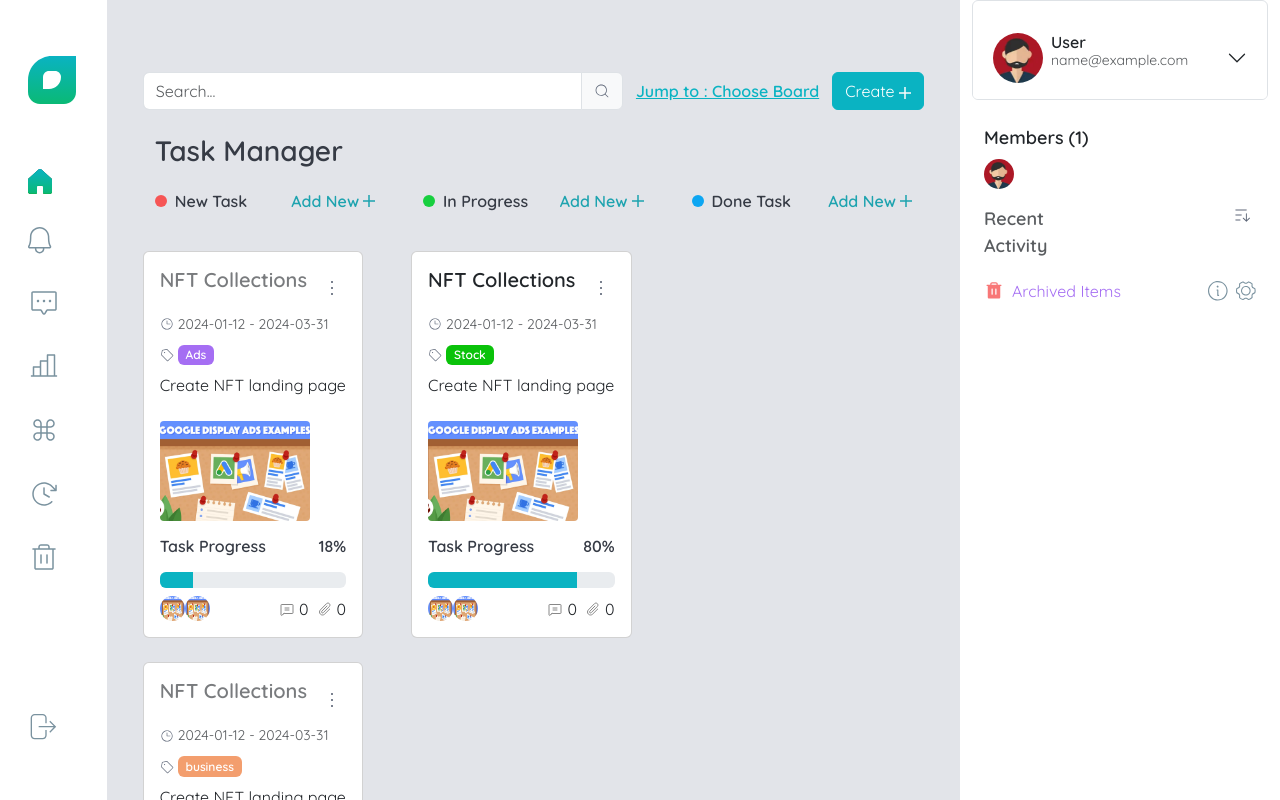
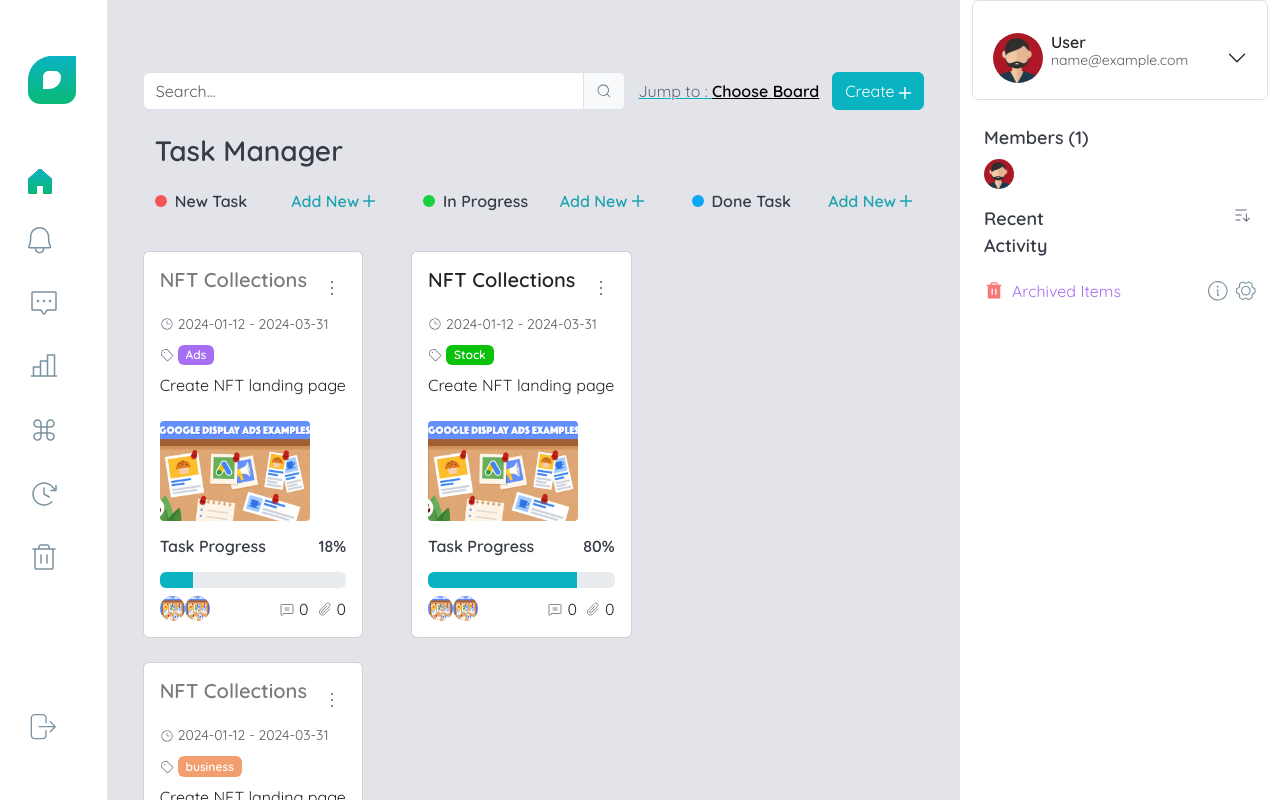
Before and after one commit to taif-k/Taskman-Task.Manager.Dashboard, a React (Vite) app: page / in a window 1280 px wide. Built offline with nearby package versions, Linux system fonts and the light colour scheme; sample sign-in values are in the browser's storage.

Commit message:
updated text color

```diff
--- a/src/components/Members.jsx
+++ b/src/components/Members.jsx
@@ -1,6 +1,6 @@
 import { Col, Container, Row } from "react-bootstrap";
 import avatarImg from "../assets/images/avatar_img.webp";
-import Image from 'react-bootstrap/Image';
+import Image from "react-bootstrap/Image";
 
 const Members = () => {
   const avatarSizes = [30];
@@ -10,21 +10,28 @@ const Members = () => {
     content = (
       <div className="d-flex gap-1 align-items-center flex-wrap">
         {avatarSizes.map((size, index) => (
-                    <Image key={index} src={avatarImg} roundedCircle width={size} height={size} />
+          <Image
+            key={index}
+            src={avatarImg}
+            roundedCircle
+            width={size}
+            height={size}
+          />
         ))}
       </div>
     );
   } catch (error) {
     console.log(error);
-
   }
 
   return (
     <>
       <Row>
-                <div className="mb-2 fw-semibold font-18">
+        <div
+          className="mb-2 section-title">
           Members <span>({avatarSizes.length})</span>
         </div>
+
         {content}
       </Row>
     </>
--- a/src/components/RecentActivity.jsx
+++ b/src/components/RecentActivity.jsx
@@ -14,35 +14,62 @@ const ActivityRow = React.memo(({ act, COLUMN_LABELS }) => {
             return (
               <>
                 added card{" "}
-                <span style={{ textDecoration: "underline" }}>{act.taskName}</span> to board{" "}
-                <span className="fw-semibold text-dark">{COLUMN_LABELS[act.column]}</span>
+                <span style={{ textDecoration: "underline" }}>
+                  {act.taskName}
+                </span>{" "}
+                to board{" "}
+                <span style={{ fontWeight: 700, color: "#000" }}>
+                  {COLUMN_LABELS[act.column]}
+                </span>
               </>
             );
+
           case "edit":
             return (
               <>
                 edited card{" "}
-                <span style={{ textDecoration: "underline" }}>{act.taskName}</span> in{" "}
-                <span className="fw-semibold text-dark">{COLUMN_LABELS[act.column]}</span>
+                <span style={{ textDecoration: "underline" }}>
+                  {act.taskName}
+                </span>{" "}
+                in{" "}
+                <span style={{ fontWeight: 700, color: "#000" }}>
+                  {COLUMN_LABELS[act.column]}
+                </span>
               </>
             );
+
           case "delete":
             return (
               <>
                 deleted card{" "}
-                <span style={{ textDecoration: "underline" }}>{act.taskName}</span> from{" "}
-                <span className="fw-semibold text-dark">{COLUMN_LABELS[act.column]}</span>
+                <span style={{ textDecoration: "underline" }}>
+                  {act.taskName}
+                </span>{" "}
+                from{" "}
+                <span style={{ fontWeight: 700, color: "#000" }}>
+                  {COLUMN_LABELS[act.column]}
+                </span>
               </>
             );
+
           case "move":
             return (
               <>
                 moved card{" "}
-                <span style={{ textDecoration: "underline" }}>{act.taskName}</span> from{" "}
-                <span className="fw-semibold text-dark">{COLUMN_LABELS[act.fromColumn]}</span> to{" "}
-                <span className="fw-semibold text-dark">{COLUMN_LABELS[act.toColumn]}</span>
+                <span style={{ textDecoration: "underline" }}>
+                  {act.taskName}
+                </span>{" "}
+                from{" "}
+                <span style={{ fontWeight: 700, color: "#000" }}>
+                  {COLUMN_LABELS[act.fromColumn]}
+                </span>{" "}
+                to{" "}
+                <span style={{ fontWeight: 700, color: "#000" }}>
+                  {COLUMN_LABELS[act.toColumn]}
+                </span>
               </>
             );
+
           default:
             return null;
         }
@@ -61,12 +88,20 @@ const ActivityRow = React.memo(({ act, COLUMN_LABELS }) => {
         <Col xs="auto">
           <Image src={avatarImg} roundedCircle width={30} height={30} />
         </Col>
+
         <Col>
           <div>
             <strong>{act.user?.name}</strong> {getActionText(act)}
           </div>
 
-          {act.image && <Image src={act.image} width={150} height={100} className="img-card" />}
+          {act.image && (
+            <Image
+              src={act.image}
+              width={150}
+              height={100}
+              className="img-card"
+            />
+          )}
 
           <div className="d-flex align-items-center gap-2 mt-1">
             <Image src={clockIcon} width={14} height={14} />
@@ -120,7 +155,13 @@ const RecentActivity = () => {
     <>
       {recentActivity.map((act, index) => {
         try {
-          return <ActivityRow key={index} act={act} COLUMN_LABELS={COLUMN_LABELS} />;
+          return (
+            <ActivityRow
+              key={index}
+              act={act}
+              COLUMN_LABELS={COLUMN_LABELS}
+            />
+          );
         } catch (error) {
           console.log(error);
           return null;
--- a/src/components/TaskBoard.jsx
+++ b/src/components/TaskBoard.jsx
@@ -172,9 +172,14 @@ React.useEffect(() => {
         </InputGroup>
 
         <Dropdown>
-          <Dropdown.Toggle variant="link" className="fw-semibold board-toggle p-1">
-            Jump to : <span>Choose Board</span>
+          <Dropdown.Toggle variant="link" className="board-toggle p-1">
+            <span style={{ color: "#5E6778" }}>Jump to :</span>{" "}
+            <span className="text-underline-bold">
+              Choose Board
+            </span>
           </Dropdown.Toggle>
+
+
           <Dropdown.Menu>
             <Dropdown.Item>News Task</Dropdown.Item>
             <Dropdown.Item>In Progress</Dropdown.Item>
--- a/src/layout/RightSideProfileLayout.jsx
+++ b/src/layout/RightSideProfileLayout.jsx
@@ -45,7 +45,7 @@ const RightSideProfileLayout = () => {
 
       <Accordion defaultActiveKey={["1"]} alwaysOpen>
         <Accordion.Item eventKey="0" className="bg-white">
-          <Accordion.Header className="mt-3">
+<Accordion.Header className="mt-3 accordion-header-border">
   <Image
     src={currentUser?.avatar || avatarImg}
     roundedCircle
@@ -63,6 +63,7 @@ const RightSideProfileLayout = () => {
     </span>
   </Stack>
 </Accordion.Header>
+
 
           <Accordion.Body className="p-2">
             <Stack gap={2}>
@@ -92,7 +93,17 @@ const RightSideProfileLayout = () => {
 
 
         <Row className="mt-3" style={{ marginTop: "37px" }}>
-          <Col className="small text-muted mb-1 fw-semibold" style={{ fontSize: "18px" }}>Recent Activity</Col>
+        <Col
+  className="mb-1"
+  style={{
+    fontSize: "18px",
+    fontWeight: 600,
+    color: "#363B45",
+  }}
+>
+  Recent Activity
+</Col>
+          {/* <Col className="small text-muted mb-1 fw-semibold" style={{ fontSize: "18px" }}>Recent Activity</Col> */}
           <Col className="d-flex flex-column align-items-end pe-3">
             <Image src={recentActivityIcon} width={20} height={20} />
           </Col>
```
Lines whose indentation alone changed are shown as unchanged.
